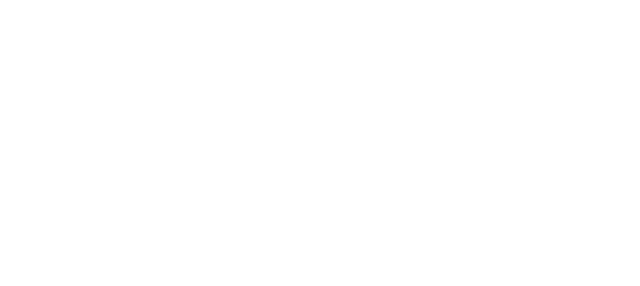
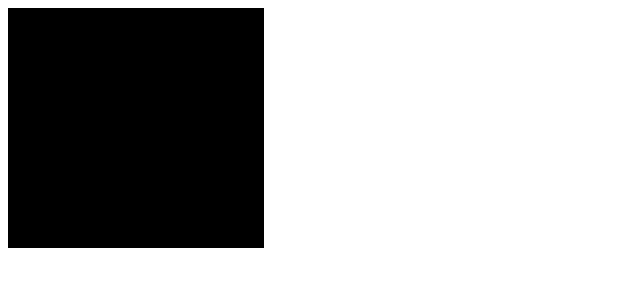
Before and after one commit to jlippitt/nescargot, a website built with webpack: page public/index.html in a window 1280 px wide. Shown: the whole page, without its empty margins (0-640 px from the left). Built offline with nearby package versions, Linux system fonts and the light colour scheme.

Commit message:
Render blank screen

```diff
--- a/public/index.html
+++ b/public/index.html
@@ -4,6 +4,7 @@
     <title>NEScargot</title>
   </head>
   <body>
+    <canvas id="nescargot" width="256" height="240"></canvas>
     <script src="./nescargot.js"></script>
   </body>
 </html>
--- a/src/index.ts
+++ b/src/index.ts
@@ -1 +1,16 @@
-console.log('Hello, World!');
+import Screen from 'screen';
+
+const canvas = document.getElementById('nescargot');
+
+if (!(canvas instanceof HTMLCanvasElement)) {
+  throw new Error('No canvas found on page');
+}
+
+const screen = new Screen(canvas);
+
+function renderFrame(): void {
+  screen.update();
+  window.requestAnimationFrame(renderFrame);
+}
+
+window.requestAnimationFrame(renderFrame);
--- /dev/null
+++ b/src/screen.ts
@@ -0,0 +1,31 @@
+const SCREEN_WIDTH = 256;
+const SCREEN_HEIGHT = 240;
+
+export default class Screen {
+  private ctx: CanvasRenderingContext2D;
+  private image: ImageData;
+
+  constructor(canvas: HTMLCanvasElement) {
+    const ctx = canvas.getContext('2d');
+
+    if (!ctx) {
+      throw new Error('2D rendering context unavailable');
+    }
+
+    this.ctx = ctx;
+    this.image = this.ctx.getImageData(0, 0, SCREEN_WIDTH, SCREEN_HEIGHT);
+  }
+
+  public update(): void {
+    const pixels = this.image.data;
+
+    for (let i = 0; i < pixels.length;) {
+      pixels[i++] = 0x00;
+      pixels[i++] = 0x00;
+      pixels[i++] = 0x00;
+      pixels[i++] = 0xFF;
+    }
+
+    this.ctx.putImageData(this.image, 0, 0);
+  }
+}
--- a/tsconfig.json
+++ b/tsconfig.json
@@ -3,6 +3,7 @@
     "outDir": "./dist/",
     "module": "es6",
     "moduleResolution": "node",
+    "baseUrl": "./src/",
     "esModuleInterop": true,
     "target": "es6",
     "jsx": "react",
--- a/webpack.config.js
+++ b/webpack.config.js
@@ -8,15 +8,16 @@ module.exports = {
       {
         test: /\.tsx?$/,
         use: 'ts-loader',
-        exclude: /node_modules/
+        exclude: /node_modules/,
       }
     ]
   },
   resolve: {
-    extensions: ['.tsx', '.ts', '.jsx', '.js']
+    extensions: ['.tsx', '.ts', '.jsx', '.js'],
+    modules: ['./src', './node_modules'],
   },
   output: {
     filename: 'nescargot.js',
-    path: path.resolve(__dirname, 'public')
+    path: path.resolve(__dirname, 'public'),
   }
 };
```
